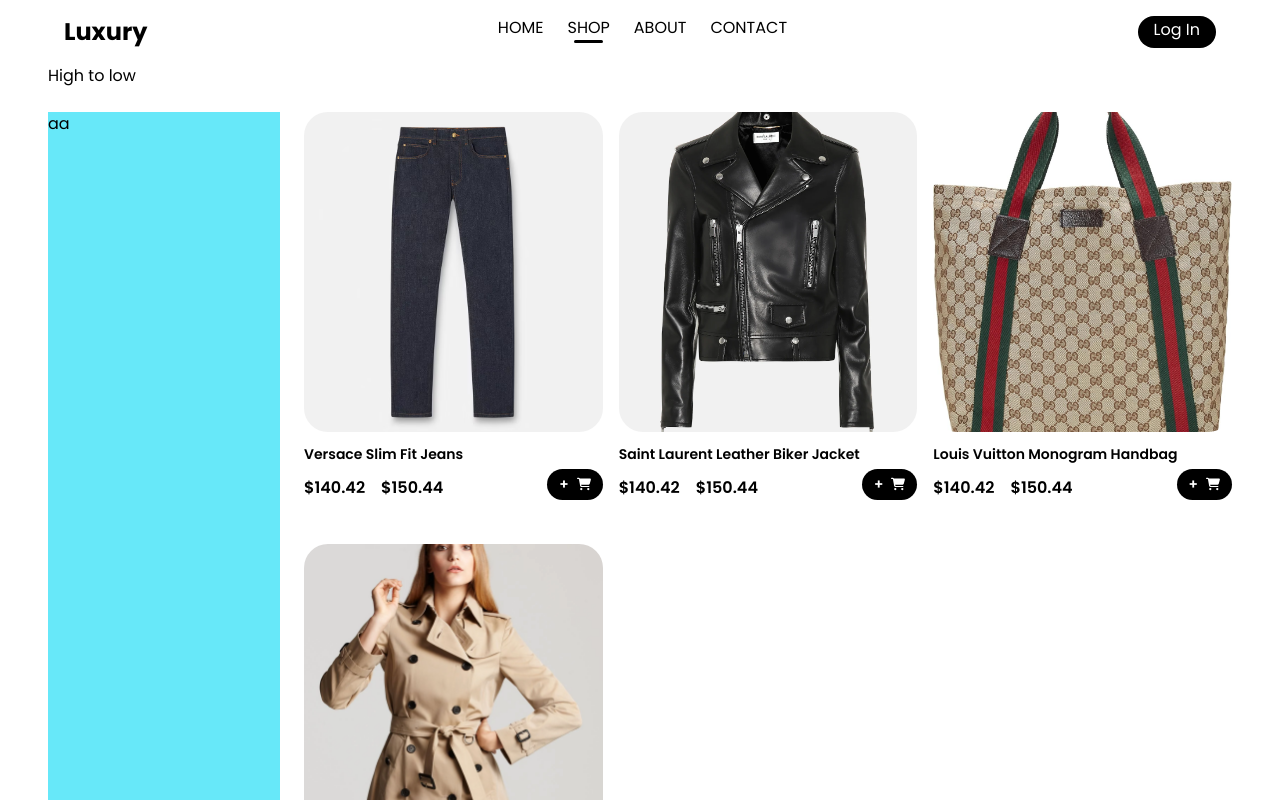
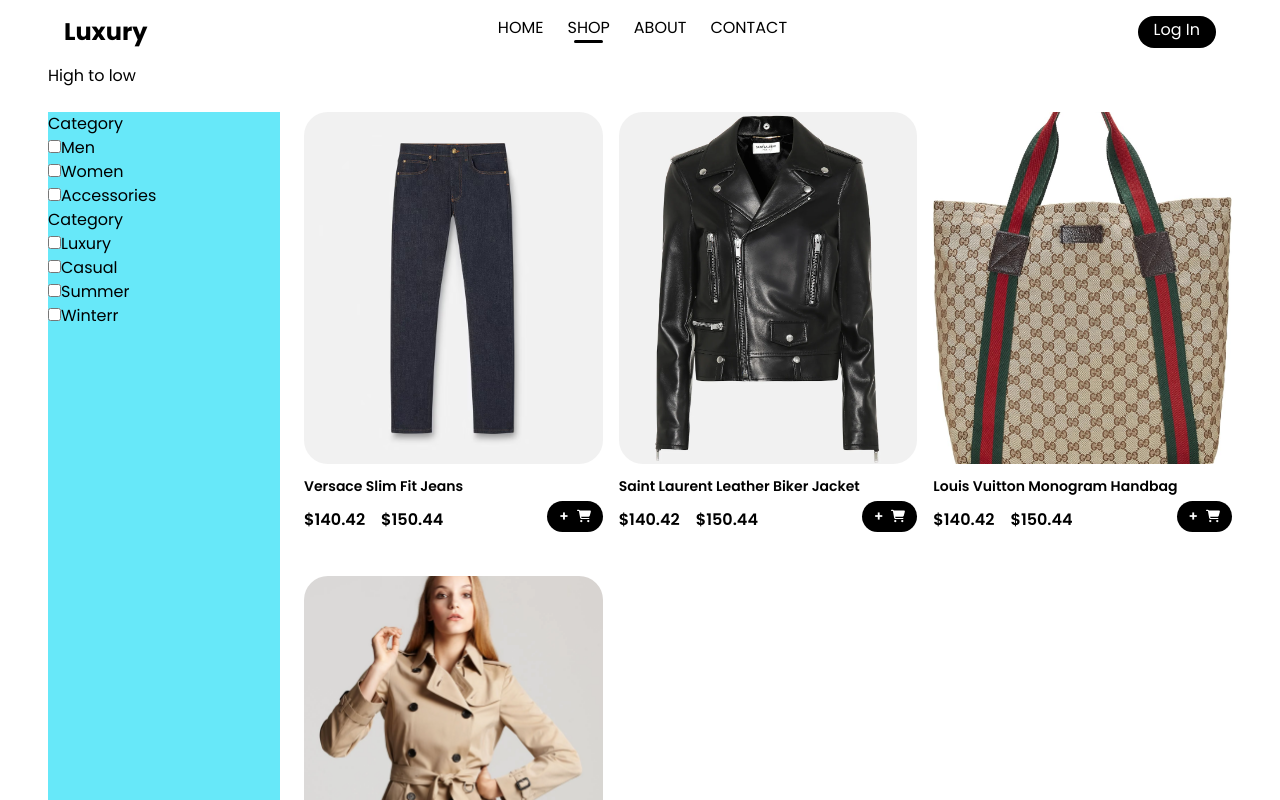
Before and after one commit to RanjitXtha/Ecommerce-Project, a React (Vite) app in the folder client/: page /shop in a window 1280 px wide. Shown: the top 800 px of the page. Built offline with nearby package versions, Linux system fonts and the light colour scheme; a web font is replaced by a local one.

Commit message:
changes made

```diff
--- a/client/src/Components/ItemCards.jsx
+++ b/client/src/Components/ItemCards.jsx
@@ -4,10 +4,10 @@
 
 const ItemCards = ({product}) => {
   return (
-    <Link to={`/product/${product.id}`}>
-    <div className='max-w-[20rem] h-full'>
+    <Link to={`/product/${product.id}`} className='w-full'>
+    <div className='min-w-[16rem] max-w-[24rem] h-full'>
 
-          <img src={product.image[0]} className=' h-[20rem] bg-customGrey rounded-3xl' alt={product.id} />
+          <img src={product.image[0]} className='h-[22rem] bg-customGrey rounded-3xl' alt={product.id} />
 
         <div className='py-3 text-sm font-semibold flex flex-col justify-between min-h-[5rem]'>
             <p>{product.title}</p>
--- a/client/src/Pages/Home.jsx
+++ b/client/src/Pages/Home.jsx
@@ -16,8 +16,8 @@
          <Services />
         <Category />
        <NewArrivals />
-       {/* <Collections />
-        <Trending /> */}
+       <Collections />
+         <Trending />
 
     </div>
   )
--- a/client/src/Pages/Shop.jsx
+++ b/client/src/Pages/Shop.jsx
@@ -15,7 +15,53 @@
 
         <div className='grid grid-cols-[1fr_4fr] gap-6'>
             <div className='bg-cyan-300 h-full w-full'>
-                aa
+                <div>
+                    <p>Category</p>
+                    <div>
+                        <p>
+                            <input id="men" type="checkbox" />
+                            <label htmlFor="men">Men</label>
+
+                        </p>
+                        <p>
+                            <input id="women" type="checkbox" />
+                            <label htmlFor="women">Women</label>
+                        </p>
+
+                    <p>
+                            <input id="accessories" type="checkbox" />
+                            <label htmlFor="accessories">Accessories</label>
+                    </p>
+
+                    </div>
+                </div>
+
+                <div>
+                    <p>Category</p>
+                    <div>
+                        <p>
+                            <input id="luxury" type="checkbox" />
+                            <label htmlFor="luxury">Luxury</label>
+
+                        </p>
+                        <p>
+                            <input type="checkbox" id="casual" />
+                            <label htmlFor="casual">Casual</label>
+                        </p>
+
+                    <p>
+                            <input type="checkbox" id="summer" />
+                            <label htmlFor="summer">Summer</label>
+                    </p>
+
+                    <p>
+                        <input type="checkbox" id="winter" />
+                        <label htmlFor="winter">Winterr</label>
+                    </p>
+
+                    </div>
+                </div>
+
             </div>
 
             <div className='grid grid-cols-3 gap-4 gap-y-8'>
--- a/client/src/Sections/Category.jsx
+++ b/client/src/Sections/Category.jsx
@@ -34,7 +34,7 @@
           categories.map((category,key)=>(
             <div className='group category-cards'>
               <div className='w-full h-full'>
-                <img src={category.image} alt="men" className=' group-hover:translate-x-[40%] transition-all' />
+                <img src={category.image} alt="men" className=' group-hover:translate-x-[30%] transition-all' />
               </div>
 
 
--- a/client/src/Sections/Collections.jsx
+++ b/client/src/Sections/Collections.jsx
@@ -3,7 +3,7 @@
 
 const Collections = () => {
   return (
-    <div className='overflow-hidden padding margin grid grid-cols-2 gap-10 rounded-3xl bg-customBlue min-h-[24rem]'>
+    <div className='flex flex-col md:grid overflow-hidden padding margin grid-cols-2 gap-10 rounded-3xl bg-customBlue min-h-[24rem]'>
 
         <div className='my-auto'>
             <p className='text-4xl font-bold'>Check out our Winter Collection Sale</p>
@@ -11,7 +11,7 @@
         </div>
 
         <div className='relative'>
-            <img className='absolute w-full object-contain scale-[1.4]' src={Collection} alt="collections" />
+            <img className='h-[20rem] md:h-full md:absolute w-full object-contain scale-[1.4]' src={Collection} alt="collections" />
         </div>
 
     </div>
--- a/client/src/Sections/NewArrivals.jsx
+++ b/client/src/Sections/NewArrivals.jsx
@@ -9,16 +9,16 @@
     const [products , setProducts] = useState([]);
 
     useEffect(()=>{
-        setProducts(productData.slice(0,4));
+        setProducts(productData.slice(0,6));
     },[])
 
   return (
     <section className='margin'>
         <span className='flex justify-center'><h1 className='title '>New Arrivals</h1></span>
-        <div className='grid grid-cols-3 justify-center lg:grid-cols-4 gap-6'>
+        <div className='grid grid-cols-1 md:grid-cols-2 lg:grid-cols-3 justify-between gap-6'>
             {
                 products.map((product,key)=>(
-                    <div key={key}>
+                    <div key={key} className='flex flex-col items-center'>
                         <ItemCards product={product} />
                     </div>
 
--- a/client/src/Sections/Trending.jsx
+++ b/client/src/Sections/Trending.jsx
@@ -8,16 +8,16 @@
         const productData = shopData.products;
         const [products , setProducts] = useState([])
         useEffect(()=>{
-            setProducts(productData.filter(item=>item.trending ).slice(0,4));
+            setProducts(productData.filter(item=>item.trending ).slice(0,6));
         },[])
 
   return (
     <section className='margin'>
         <span className='flex justify-center'><h1 className='title '>Trending</h1></span>
-        <div className='grid grid-cols-4 gap-6'>
+        <div className='grid grid-cols-1 md:grid-cols-2 lg:grid-cols-3 justify-between gap-6'>
             {
                 products.map((product,key)=>(
-                    <div key={key}>
+                    <div key={key} className='flex flex-col items-center'>
                         <ItemCards product={product} />
                     </div>
 
```
